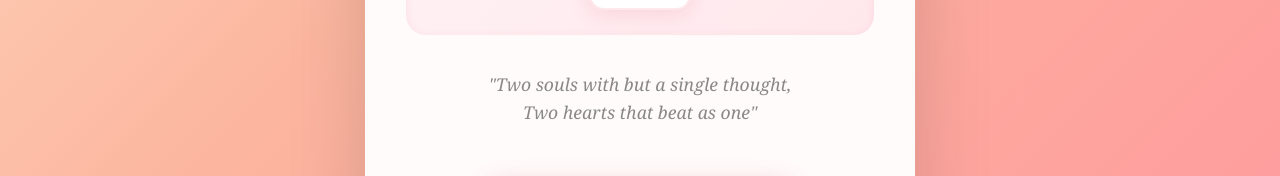
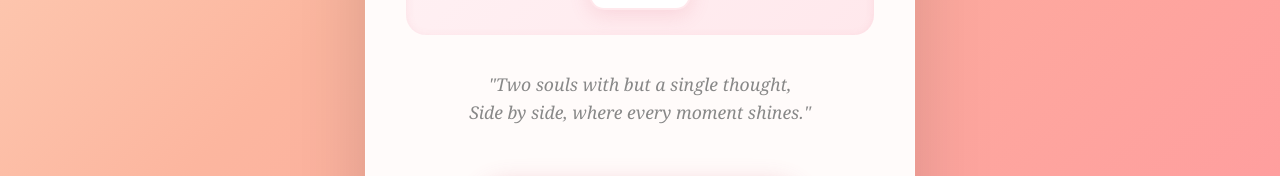
Before and after one commit to MitheshChandrasekar/engagement-invite, a plain HTML site: page index.html in a window 1280 px wide. Shown: the part 941-1117 px from the top of the page. Drawn offline with Linux system fonts and the light colour scheme.

Commit message:
Update message text in index.html

```diff
--- a/index.html
+++ b/index.html
@@ -426,7 +426,7 @@
                 </div>
             </div>
 
-            <p class="message">"Two souls with but a single thought,<br>Two hearts that beat as one"</p>
+            <p class="message">"Two souls with but a single thought,<br>Side by side, where every moment shines."</p>
 
             <button class="location-btn" onclick="openLocation()">
                 📍 View Venue Location
```
